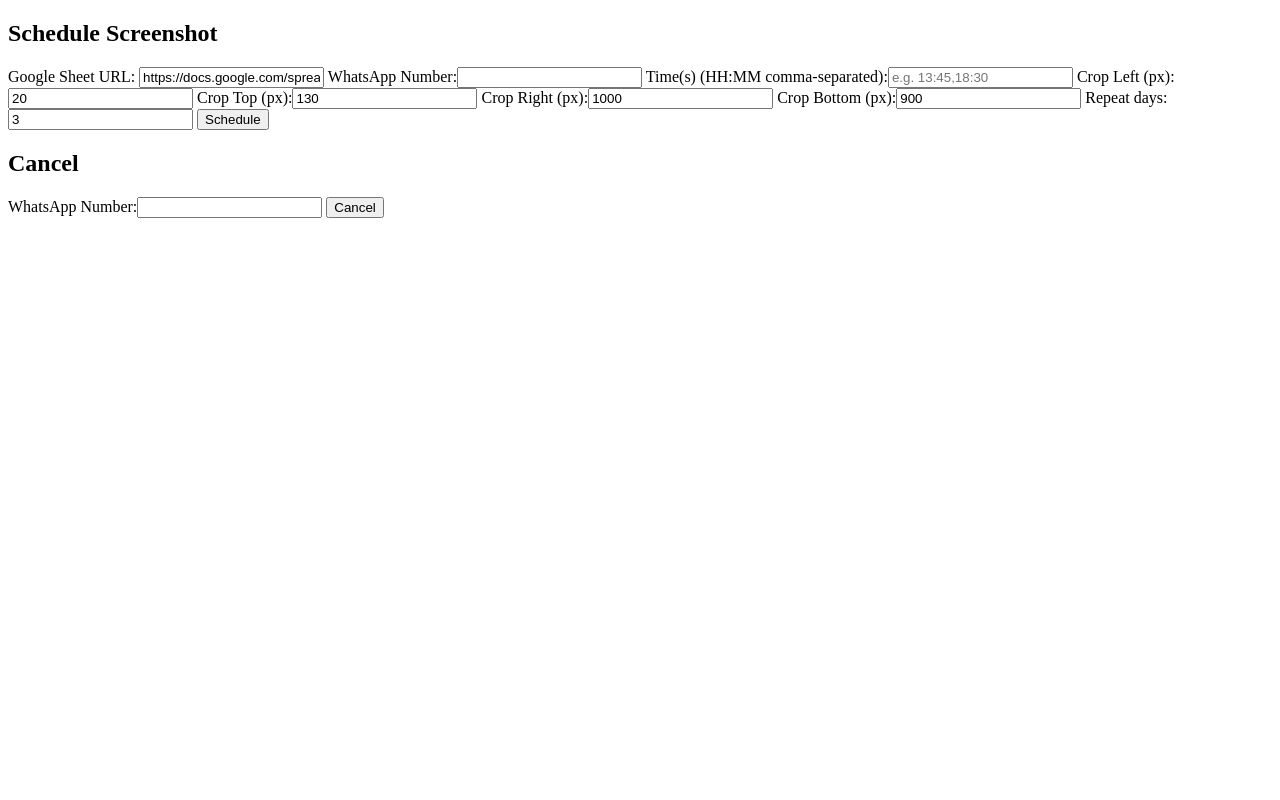
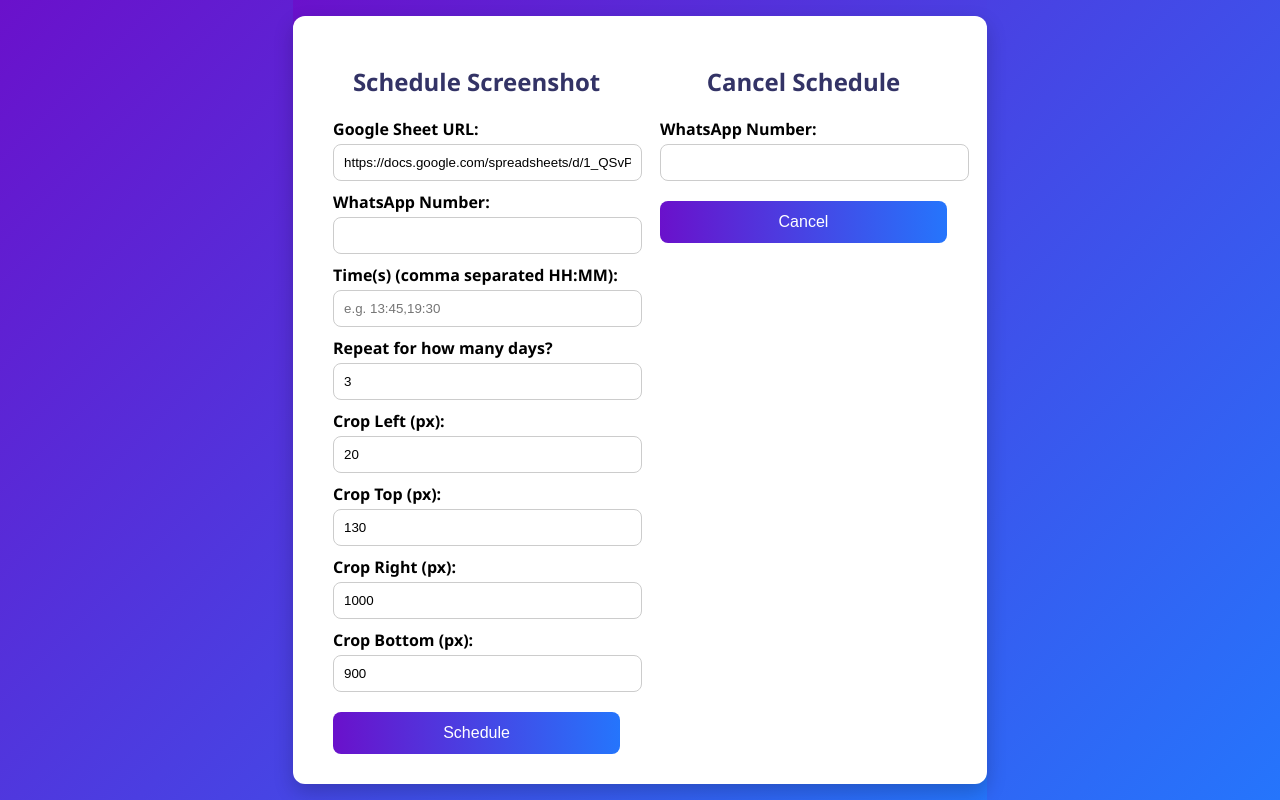
Before and after one commit to kraken3743/sheet-to-whatsapp, a Flask app: page / in a window 1280 px wide. Run offline with Flask 3, Linux system fonts and the light colour scheme.

Commit message:
Final working version with repeat days and styled UI

```diff
--- a/app.py
+++ b/app.py
@@ -16,7 +16,7 @@ def register():
         sheet_url = data['sheet_url']
         number = data['whatsapp_number']
         num_days = int(data['num_days'])
-        times = [t.strip() for t in data['times'].split(',') if t.strip()]
+        times = [t.strip() for t in data['times'].split(',')]
 
         crop_box = (
             int(data['crop_left']),
@@ -25,25 +25,25 @@ def register():
             int(data['crop_bottom'])
         )
 
-        print(f"[REGISTER] Scheduling {number} for {num_days} days at times {times}, crop={crop_box}")
+        print(f"[REGISTER] {number} for {num_days} days at {times} crop={crop_box}")
         schedule_user(sheet_url, number, num_days, times, crop_box)
         return "Scheduled successfully!"
     except Exception as e:
-        print(f"[ERROR] /register exception: {e}")
-        return f"Failed to schedule — {e}", 500
+        print(f"[ERROR] in /register: {e}")
+        return "Failed to schedule.", 500
 
 @app.route('/cancel', methods=['POST'])
 def cancel():
     try:
         number = request.form['whatsapp_number']
-        print(f"[CANCEL REQUEST] for {number}")
         cancel_user(number)
-        return "Cancelled successfully!"
+        return "Schedule canceled."
     except Exception as e:
-        print(f"[ERROR] /cancel exception: {e}")
-        return f"Failed to cancel — {e}", 500
+        print(f"[ERROR] in /cancel: {e}")
+        return "Failed to cancel.", 500
 
 if __name__ == '__main__':
     threading.Thread(target=run_loop, daemon=True).start()
     port = int(os.environ.get("PORT", 8080))
+    print("[SCHEDULER] Loop started")
     app.run(host='0.0.0.0', port=port)
--- a/scheduler.py
+++ b/scheduler.py
@@ -11,38 +11,38 @@ def schedule_user(sheet_url, number, num_days, times, crop_box):
     with lock:
         users[number] = {
             "sheet_url": sheet_url,
-            "start": datetime.now().date(),
-            "end": datetime.now().date() + timedelta(days=num_days - 1),
+            "start_date": datetime.now().date(),
+            "end_date": datetime.now().date() + timedelta(days=num_days - 1),
             "times": times,
             "crop_box": crop_box
         }
-    print(f"[SCHEDULE] {number} scheduled from {users[number]['start']} to {users[number]['end']} at {times}")
+        print(f"[SCHEDULE] Scheduled {number} at {times} for {num_days} days.")
 
 def cancel_user(number):
     with lock:
-        removed = users.pop(number, None)
-    print(f"[CANCEL] {'Removed' if removed else 'No schedule for'} {number}")
+        if number in users:
+            del users[number]
+            print(f"[CANCEL] Canceled schedule for {number}")
 
 def run_loop():
-    print("[SCHEDULER] Loop started")
     while True:
         now = datetime.now()
-        now_str = now.strftime("%H:%M")
+        current_time = now.strftime("%H:%M")
         today = now.date()
 
         with lock:
-            for number, cfg in list(users.items()):
-                if today > cfg["end"]:
-                    print(f"[AUTO-REMOVE] {number} expired on {cfg['end']}")
-                    users.pop(number)
+            for number, config in list(users.items()):
+                if today > config["end_date"]:
+                    print(f"[AUTO REMOVE] {number} expired on {config['end_date']}")
+                    del users[number]
                     continue
 
-                if today >= cfg["start"] and now_str in cfg["times"]:
-                    print(f"[SEND] Trigger for {number} at {now_str}")
+                if today >= config["start_date"] and current_time in config["times"]:
+                    print(f"[SEND] Triggering send for {number} at {current_time}")
                     try:
-                        path = take_screenshot(cfg["sheet_url"], cfg["crop_box"])
-                        send_whatsapp_image(number, path)
+                        img_path = take_screenshot(config["sheet_url"], config["crop_box"])
+                        send_whatsapp_image(number, img_path)
                     except Exception as e:
-                        print(f"[ERROR] during send for {number}: {e}")
+                        print(f"[ERROR] Failed to send screenshot to {number}: {e}")
 
-        time.sleep(30)
+        time.sleep(60)
--- a/templates/index.html
+++ b/templates/index.html
@@ -1,32 +1,117 @@
 <!DOCTYPE html>
-<html lang="en"><head><meta charset="UTF-8">
-  <title>Schedule Sheet to WhatsApp</title><meta name="viewport" content="width=device-width,initial-scale=1">
+<html lang="en">
+<head>
+  <meta charset="UTF-8">
+  <title>Sheet to WhatsApp Scheduler</title>
+  <meta name="viewport" content="width=device-width, initial-scale=1">
   <style>
-    ...same styles...
-  </style></head><body>
+    html, body {
+      margin: 0;
+      padding: 0;
+      height: 100%;
+      font-family: 'Segoe UI', sans-serif;
+      background: linear-gradient(135deg, #6a11cb, #2575fc);
+      display: flex;
+      align-items: center;
+      justify-content: center;
+    }
+
+    .container {
+      background: white;
+      padding: 30px 40px;
+      border-radius: 12px;
+      box-shadow: 0 8px 20px rgba(0, 0, 0, 0.2);
+      max-width: 850px;
+      width: 100%;
+      display: flex;
+      flex-wrap: wrap;
+      gap: 40px;
+    }
+
+    .form-section {
+      flex: 1;
+      min-width: 280px;
+    }
+
+    h2 {
+      text-align: center;
+      color: #333366;
+      margin-bottom: 20px;
+    }
+
+    label {
+      display: block;
+      margin: 10px 0 4px;
+      font-weight: 600;
+    }
+
+    input[type="text"],
+    input[type="number"] {
+      width: 100%;
+      padding: 10px;
+      border-radius: 8px;
+      border: 1px solid #ccc;
+    }
+
+    button {
+      background: linear-gradient(to right, #6a11cb, #2575fc);
+      border: none;
+      padding: 12px;
+      color: white;
+      border-radius: 8px;
+      font-size: 1em;
+      cursor: pointer;
+      width: 100%;
+      margin-top: 20px;
+    }
+
+    button:hover {
+      opacity: 0.9;
+    }
+  </style>
+</head>
+<body>
   <div class="container">
-    <div class="left">
+    <div class="form-section">
       <h2>Schedule Screenshot</h2>
       <form method="POST" action="/register">
         <label>Google Sheet URL:</label>
-        <input type="text" name="sheet_url" required value="https://docs.google.com/spreadsheets/d/1_QSvPyOCCP43AZ6eZqNIm4OmJb8ds9EB4UD88C2-Sb4/edit?gid=909429816#gid=909429816">
+        <input type="text" name="sheet_url" required
+          value="https://docs.google.com/spreadsheets/d/1_QSvPyOCCP43AZ6eZqNIm4OmJb8ds9EB4UD88C2-Sb4/edit#gid=909429816">
 
-        <label>WhatsApp Number:</label><input type="text" name="whatsapp_number" required>
-        <label>Time(s) (HH:MM comma-separated):</label><input type="text" name="times" required placeholder="e.g. 13:45,18:30">
-        <label>Crop Left (px):</label><input type="number" name="crop_left" value="20">
-        <label>Crop Top (px):</label><input type="number" name="crop_top" value="130">
-        <label>Crop Right (px):</label><input type="number" name="crop_right" value="1000">
-        <label>Crop Bottom (px):</label><input type="number" name="crop_bottom" value="900">
-        <label>Repeat days:</label><input type="number" name="num_days" value="3" min="1">
+        <label>WhatsApp Number:</label>
+        <input type="text" name="whatsapp_number" required>
+
+        <label>Time(s) (comma separated HH:MM):</label>
+        <input type="text" name="times" required placeholder="e.g. 13:45,19:30">
+
+        <label>Repeat for how many days?</label>
+        <input type="number" name="num_days" value="3" min="1">
+
+        <label>Crop Left (px):</label>
+        <input type="number" name="crop_left" value="20">
+
+        <label>Crop Top (px):</label>
+        <input type="number" name="crop_top" value="130">
+
+        <label>Crop Right (px):</label>
+        <input type="number" name="crop_right" value="1000">
+
+        <label>Crop Bottom (px):</label>
+        <input type="number" name="crop_bottom" value="900">
+
         <button type="submit">Schedule</button>
       </form>
     </div>
-    <div class="right">
-      <h2>Cancel</h2>
+
+    <div class="form-section">
+      <h2>Cancel Schedule</h2>
       <form method="POST" action="/cancel">
-        <label>WhatsApp Number:</label><input type="text" name="whatsapp_number" required>
+        <label>WhatsApp Number:</label>
+        <input type="text" name="whatsapp_number" required>
         <button type="submit">Cancel</button>
       </form>
     </div>
   </div>
-</body></html>
+</body>
+</html>
```
Also changed, not shown: screenshot.py (+10 -8 lines), whatsapp.py (+24 -17 lines).
